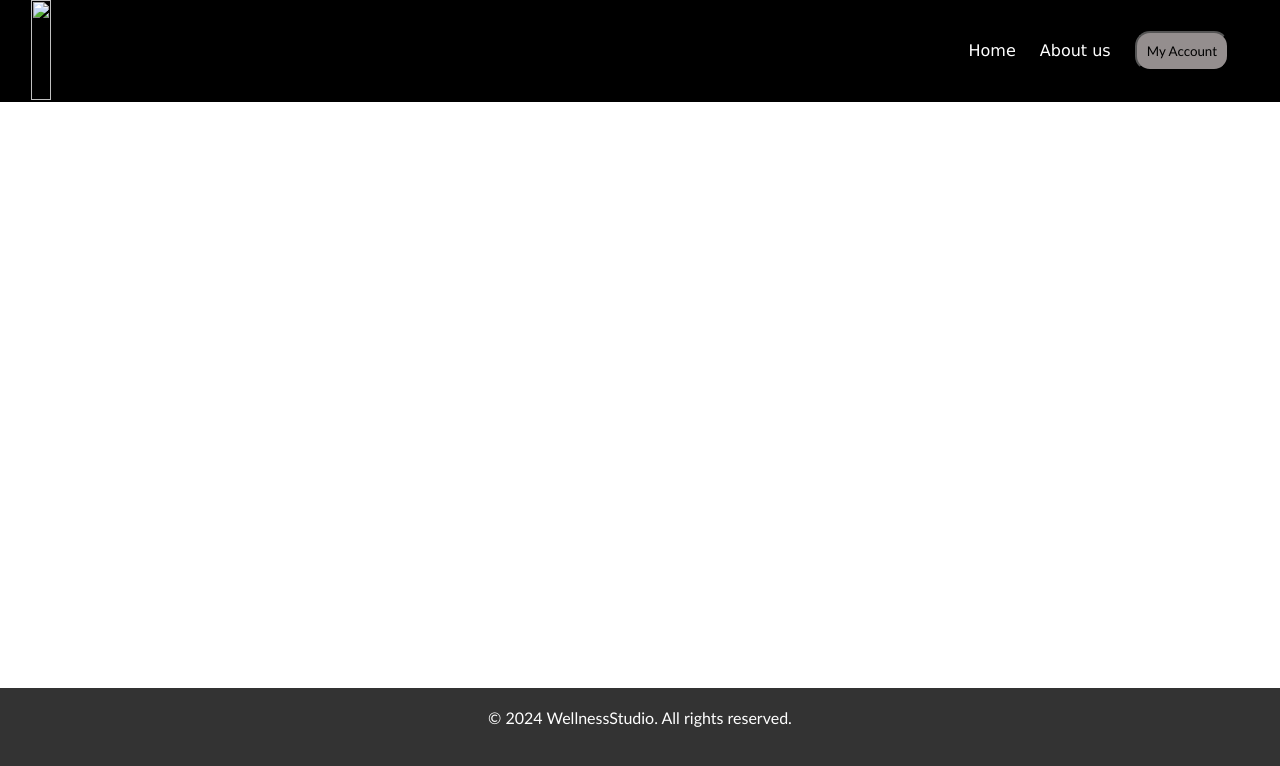
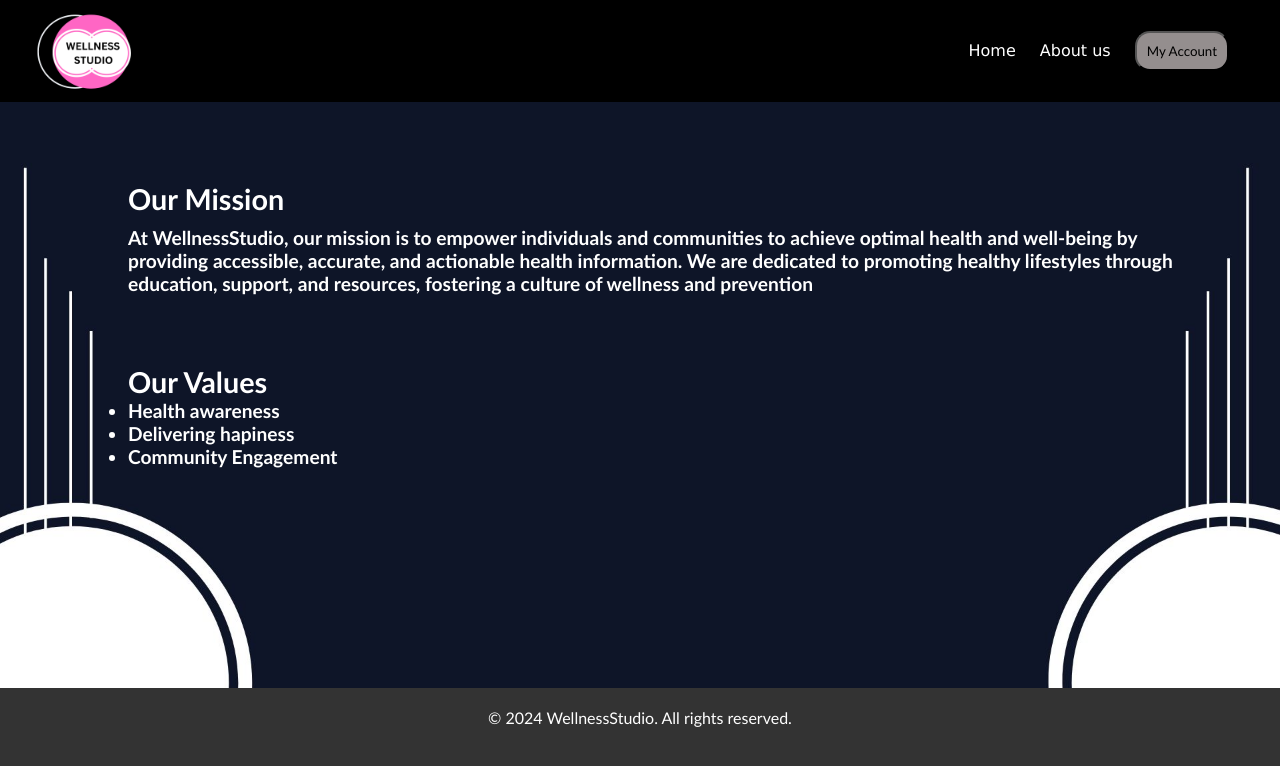
Before and after one commit to Sohamm24/Wellness-Studio, a plain HTML site: page aboutUS.html in a window 1280 px wide. Drawn offline with Linux system fonts and the light colour scheme.

Commit message:
Image prolem testing

```diff
--- a/aboutUS.css
+++ b/aboutUS.css
@@ -91,7 +91,7 @@ footer {
 main{
     content:"";
     color: #fff;
-    background-image:url(images/AboutUsbg.jpg);
+    background-image:url(AboutUsbg.jpg);
     background-repeat: no-repeat;
     background-size: 100%;
     background-position:center;
--- a/aboutUS.html
+++ b/aboutUS.html
@@ -9,7 +9,7 @@
 <body>
     <header>
         <div class="navbar">
-     <div class="logo"><a href="index.html"><img src="/images/wellnesslogo.png"></a></div>
+     <div class="logo"><a href="index.html"><img src="wellnesslogo.png"></a></div>
     <ul>
         <li><a href="index.html" class="h">Home</a></li>
         <li><a href="aboutUS.html" class="h">About us</a></li>
--- a/landingPageStyle.css
+++ b/landingPageStyle.css
@@ -73,7 +73,7 @@ header button a:hover{
     color:white;
 }
 .Box1{
-    background-image:url(images/landingPage.jpg);
+    background-image:url(landingPage.jpg);
     background-repeat: no-repeat;
     background-size:100%;
     background-position: center;
```
Also changed, not shown: DietPlans.html (+1 -1 lines), WorkOut.html (+1 -1 lines), index.html (+1 -1 lines).
